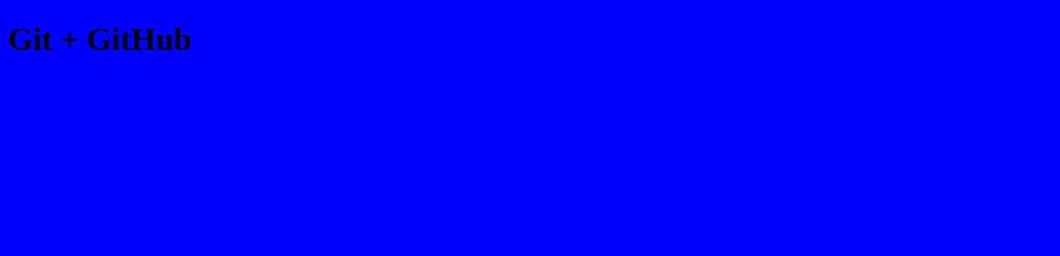
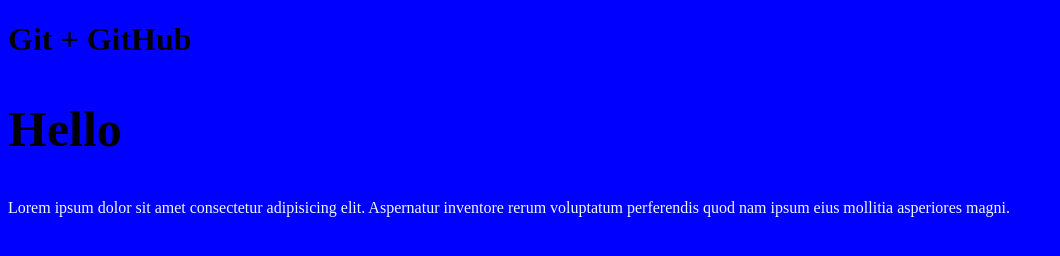
Before and after one commit to Aram993/Git-Test, a plain HTML site: page index.html in a window 1280 px wide. Shown: the whole page, without its empty margins (0-1060 px from the left). Drawn offline with Linux system fonts and the light colour scheme.

Commit message:
Наши первые изменения

```diff
--- a/index.html
+++ b/index.html
@@ -9,5 +9,7 @@
 </head>
 <body>
     <h1>Git + GitHub</h1>
+    <h2>Hello</h2>
+    <p>Lorem ipsum dolor sit amet consectetur adipisicing elit. Aspernatur inventore rerum voluptatum perferendis quod nam ipsum eius mollitia asperiores magni.</p>
 </body>
 </html>
--- a/style.css
+++ b/style.css
@@ -2,3 +2,11 @@
 
     background-color: blue;
 }
+
+h2 {
+    font-size: 50px;
+}
+
+p {
+    color: aliceblue;
+}
```
